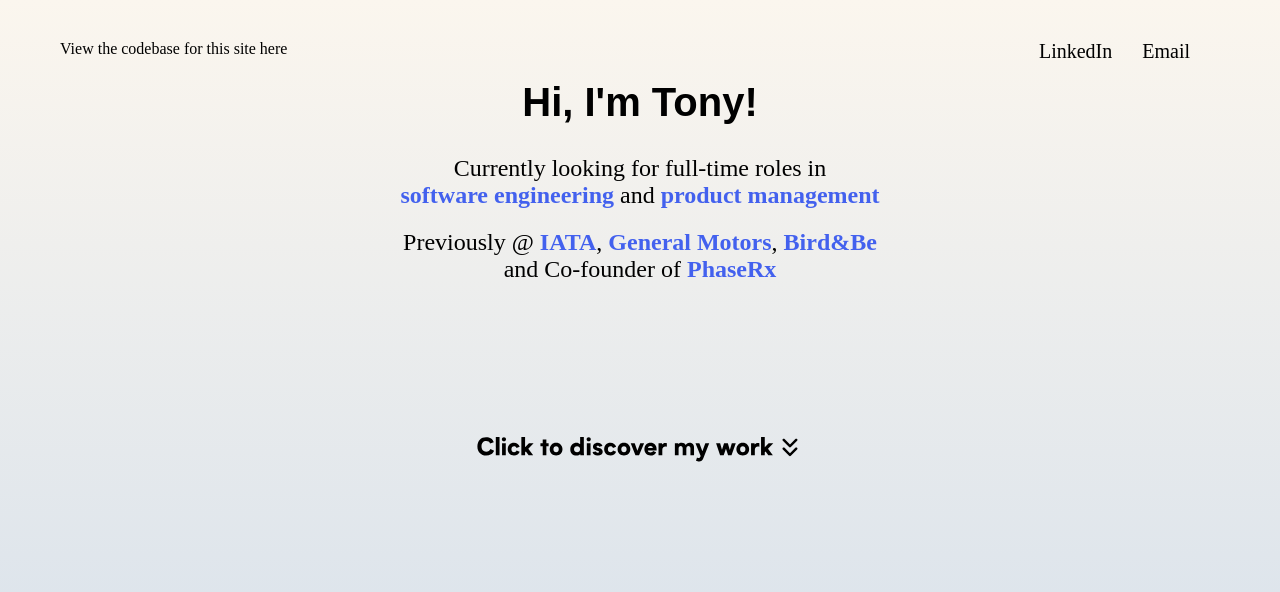
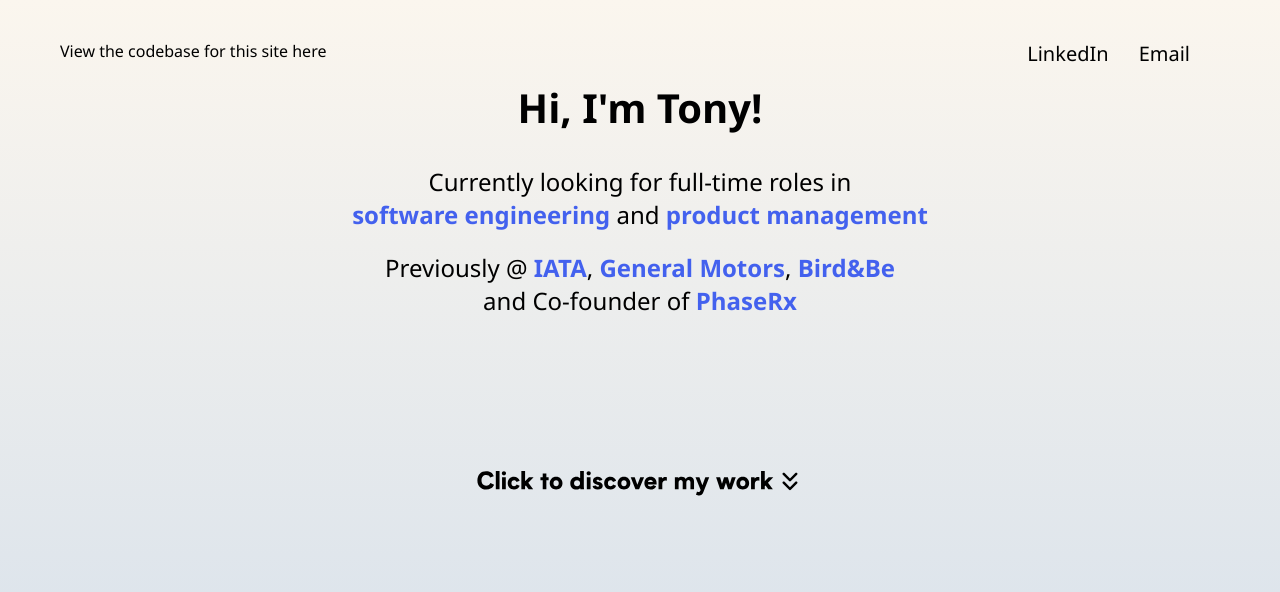
Before and after one commit to doeyeon/tony-profile, a Next.js app: page / in a window 1280 px wide. Shown: the top 592 px of the page. Built offline with nearby package versions, Linux system fonts and the light colour scheme; a web font is replaced by a local one.

Commit message:
add fallback fonts

```diff
--- a/pages/index.tsx
+++ b/pages/index.tsx
@@ -120,6 +120,8 @@ const ImageContainer = styled.div`
   padding-top: 33.33%;
 `;
 
+const fontFamilyStyle = { fontFamily: "'Biotif', 'Segoe UI', 'Roboto', 'Arial', sans-serif" };
+
 const cardVariants = {
   closed: {
     width: "18vh",
@@ -156,20 +158,20 @@ const cardVariants = {
 function IntroductionSection() {
   return (
     <CenteredSection>
-      <h2 style={{ fontFamily: '"Biotif", Arial, sans-serif', fontSize: 40, marginBottom: 30 }}>Hi, I&apos;m Tony!</h2>
-      <h3 style={{ fontFamily: 'Biotif', fontWeight: 400, fontSize: 24, marginBottom: 20, textAlign: 'center' }}>
+      <h2 style={{ ...fontFamilyStyle, fontWeight: 800, fontSize: 40, marginBottom: 30 }}>Hi, I&apos;m Tony!</h2>
+      <h3 style={{ ...fontFamilyStyle, fontWeight: 400, fontSize: 24, marginBottom: 20, textAlign: 'center' }}>
         Currently looking for full-time roles in
         <br />
         <span style={{ fontWeight: 'bold', color: '#4361ee' }}> software engineering</span> and
         <span style={{ fontWeight: 'bold', color: '#4361ee' }}> product management</span>
       </h3>
-      <h3 style={{ fontFamily: 'Biotif', fontWeight: 400, fontSize: 24, textAlign: 'center' }}>
+      <h3 style={{ ...fontFamilyStyle, fontWeight: 400, fontSize: 24, textAlign: 'center' }}>
         Previously @
         <a href="https://www.iata.org/" target="_blank" rel="noopener noreferrer" style={{ fontWeight: 800, color: '#4361ee' }}> IATA</a>,
         <a href="https://www.gm.com" target="_blank" rel="noopener noreferrer" style={{ fontWeight: 800, color: '#4361ee' }}> General Motors</a>,
         <a href="https://www.birdandbe.com" target="_blank" rel="noopener noreferrer" style={{ fontWeight: 800, color: '#4361ee' }}> Bird&Be</a>
       </h3>
-      <h3 style={{ fontFamily: 'Biotif', fontWeight: 400, fontSize: 24, textAlign: 'center' }}>
+      <h3 style={{ ...fontFamilyStyle, fontWeight: 400, fontSize: 24, textAlign: 'center' }}>
         and Co-founder of
         <a href="https://www.phaserx.ca" target="_blank" rel="noopener noreferrer" style={{ fontWeight: 800, color: '#4361ee' }}> PhaseRx</a>
       </h3>
@@ -241,31 +243,31 @@ function ExperienceCard({ experience }: { experience: ProfessionalExperience })
         >
           <ScrollContainer style={{ overflowY: isOpen ? 'auto' : 'hidden' }}>
 
-            <h3 style={{ fontFamily: 'Biotif', fontWeight: 600, fontSize: 20, marginBottom: 5 }}>
+            <h3 style={{ ...fontFamilyStyle, fontWeight: 600, fontSize: 20, marginBottom: 5 }}>
               <span style={{ fontWeight: 'bold', color: '#4361ee' }}>Company: </span>
               {experience.company}
             </h3>
 
-            <h3 style={{ fontFamily: 'Biotif', fontWeight: 600, fontSize: 20, marginBottom: 5 }}>
+            <h3 style={{ ...fontFamilyStyle, fontWeight: 600, fontSize: 20, marginBottom: 5 }}>
               <span style={{ fontWeight: 'bold', color: '#4361ee' }}>Role: </span>
               {experience.role}
             </h3>
 
-            <h3 style={{ fontFamily: 'Biotif', fontWeight: 600, fontSize: 20, marginBottom: 5 }}>
+            <h3 style={{ ...fontFamilyStyle, fontWeight: 600, fontSize: 20, marginBottom: 5 }}>
               <span style={{ fontWeight: 'bold', color: '#4361ee' }}>Year: </span>
               {experience.year}
             </h3>
 
-            <h3 style={{ fontFamily: 'Biotif', fontWeight: 600, fontSize: 20, marginBottom: 20 }}>
+            <h3 style={{ ...fontFamilyStyle, fontWeight: 600, fontSize: 20, marginBottom: 20 }}>
               <span style={{ fontWeight: 'bold', color: '#4361ee' }}>Key Skills: </span>
               {experience.skills}
             </h3>
 
-            <h3 style={{ fontFamily: 'Biotif', fontWeight: 'bold', fontSize: 24, color: '#4361ee', marginBottom: 10 }}>
+            <h3 style={{ ...fontFamilyStyle, fontWeight: 'bold', fontSize: 24, color: '#4361ee', marginBottom: 10 }}>
               {experience.summary_title}
             </h3>
 
-            <h3 style={{ fontFamily: 'Biotif', fontWeight: 400, fontSize: 20, marginBottom: 20 }}>
+            <h3 style={{ ...fontFamilyStyle, fontWeight: 400, fontSize: 20, marginBottom: 20 }}>
               {experience.summary_paragraph}
             </h3>
             {
@@ -281,25 +283,25 @@ function ExperienceCard({ experience }: { experience: ProfessionalExperience })
                 </ImageContainer>
               )
             }
-            <h3 style={{ fontFamily: 'Biotif', fontWeight: 'bold', fontSize: 24, color: '#4361ee', marginBottom: 10 }}>
+            <h3 style={{ ...fontFamilyStyle, fontWeight: 'bold', fontSize: 24, color: '#4361ee', marginBottom: 10 }}>
               {experience.background_title}
             </h3>
-            <h3 style={{ fontFamily: 'Biotif', fontWeight: 500, fontSize: 22, color: 'black', marginBottom: 10 }}>
+            <h3 style={{ ...fontFamilyStyle, fontWeight: 500, fontSize: 22, color: 'black', marginBottom: 10 }}>
               {experience.background_subtitle}
             </h3>
-            <h3 style={{ fontFamily: 'Biotif', fontWeight: 400, fontSize: 20, marginBottom: 10 }}>
+            <h3 style={{ ...fontFamilyStyle, fontWeight: 400, fontSize: 20, marginBottom: 10 }}>
               {experience.background_paragraph}
             </h3>
-            <h3 style={{ fontFamily: 'Biotif', fontWeight: 500, fontSize: 22, color: 'black', marginBottom: 10 }}>
+            <h3 style={{ ...fontFamilyStyle, fontWeight: 500, fontSize: 22, color: 'black', marginBottom: 10 }}>
               {experience.about_title}
             </h3>
-            <h3 style={{ fontFamily: 'Biotif', fontWeight: 400, fontSize: 20, marginBottom: 10 }}>
+            <h3 style={{ ...fontFamilyStyle, fontWeight: 400, fontSize: 20, marginBottom: 10 }}>
               {experience.about_paragraph}
             </h3>
-            <h3 style={{ fontFamily: 'Biotif', fontWeight: 'bold', fontSize: 24, color: '#4361ee', marginBottom: 10, marginTop: 10 }}>
+            <h3 style={{ ...fontFamilyStyle, fontWeight: 'bold', fontSize: 24, color: '#4361ee', marginBottom: 10, marginTop: 10 }}>
               {experience.project_title}
             </h3>
-            <h3 style={{ fontFamily: 'Biotif', fontWeight: 400, fontSize: 20, marginBottom: 10 }}>
+            <h3 style={{ ...fontFamilyStyle, fontWeight: 400, fontSize: 20, marginBottom: 10 }}>
               {experience.project_summary}
             </h3>
             {
@@ -315,16 +317,16 @@ function ExperienceCard({ experience }: { experience: ProfessionalExperience })
                 </ImageContainer>
               )
             }
-            <h3 style={{ fontFamily: 'Biotif', fontWeight: 'bold', fontSize: 20, color: '#4361ee', marginBottom: 10, marginTop: 10 }}>
+            <h3 style={{ ...fontFamilyStyle, fontWeight: 'bold', fontSize: 20, color: '#4361ee', marginBottom: 10, marginTop: 10 }}>
               {experience.project_subheading1}
             </h3>
-            <h3 style={{ fontFamily: 'Biotif', fontWeight: 400, fontSize: 20, marginBottom: 10 }}>
+            <h3 style={{ ...fontFamilyStyle, fontWeight: 400, fontSize: 20, marginBottom: 10 }}>
               {experience.project_desc1}
             </h3>
-            <h3 style={{ fontFamily: 'Biotif', fontWeight: 'bold', fontSize: 20, color: '#4361ee', marginBottom: 10 }}>
+            <h3 style={{ ...fontFamilyStyle, fontWeight: 'bold', fontSize: 20, color: '#4361ee', marginBottom: 10 }}>
               {experience.project_subheading2}
             </h3>
-            <h3 style={{ fontFamily: 'Biotif', fontWeight: 400, fontSize: 20, marginBottom: 10 }}>
+            <h3 style={{ ...fontFamilyStyle, fontWeight: 400, fontSize: 20, marginBottom: 10 }}>
               {experience.project_desc2}
             </h3>
             {
@@ -340,10 +342,10 @@ function ExperienceCard({ experience }: { experience: ProfessionalExperience })
                 </ImageContainer>
               )
             }
-            <h3 style={{ fontFamily: 'Biotif', fontWeight: 'bold', fontSize: 20, color: '#4361ee', marginBottom: 10 }}>
+            <h3 style={{ ...fontFamilyStyle, fontWeight: 'bold', fontSize: 20, color: '#4361ee', marginBottom: 10 }}>
               {experience.project_subheading3}
             </h3>
-            <h3 style={{ fontFamily: 'Biotif', fontWeight: 400, fontSize: 20, marginBottom: 10 }}>
+            <h3 style={{ ...fontFamilyStyle, fontWeight: 400, fontSize: 20, marginBottom: 10 }}>
               {experience.project_desc3}
             </h3>
           </ScrollContainer>
@@ -446,7 +448,7 @@ function ProfessionalExperienceDisplay() {
         variants={navVariants}
         transition={{ duration: 0.5 }}
       >
-        <a style={{ fontFamily: 'Biotif', fontWeight: 500, fontSize: 16, color: 'black' }} href="https://github.com/doeyeon/tony-profile/blob/main/pages/index.tsx" target="_blank" rel="noopener noreferrer">View the codebase for this site here</a>
+        <a style={{ ...fontFamilyStyle, fontWeight: 500, fontSize: 16, color: 'black' }} href="https://github.com/doeyeon/tony-profile/blob/main/pages/index.tsx" target="_blank" rel="noopener noreferrer">View the codebase for this site here</a>
       </TopNavCodebase >
       <TopNavProfiles
         initial="hidden"
@@ -454,8 +456,8 @@ function ProfessionalExperienceDisplay() {
         variants={navVariants}
         transition={{ duration: 0.5 }}
       >
-        <a style={{ fontFamily: 'Biotif', fontWeight: 500, fontSize: 20, color: 'black', marginRight: 30 }} href="https://www.linkedin.com/in/tony-yoon" target="_blank" rel="noopener noreferrer">LinkedIn</a>
-        <a style={{ fontFamily: 'Biotif', fontWeight: 500, fontSize: 20, color: 'black' }} href="mailto:yoon.tony@outlook.com">Email</a>
+        <a style={{ ...fontFamilyStyle, fontWeight: 500, fontSize: 20, color: 'black', marginRight: 30 }} href="https://www.linkedin.com/in/tony-yoon" target="_blank" rel="noopener noreferrer">LinkedIn</a>
+        <a style={{ ...fontFamilyStyle, fontWeight: 500, fontSize: 20, color: 'black' }} href="mailto:yoon.tony@outlook.com">Email</a>
       </TopNavProfiles >
       <div style={{
         height: '100%',
```
